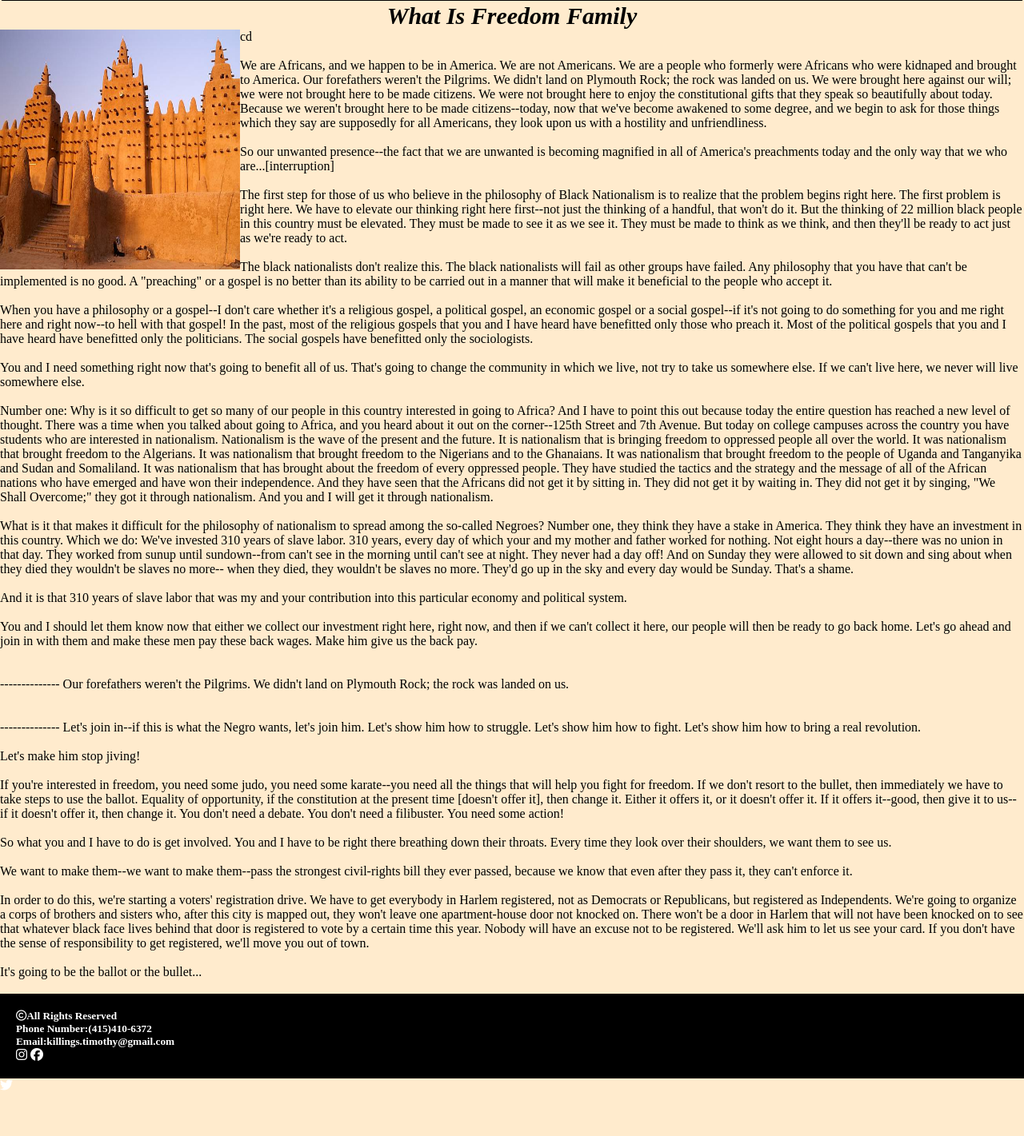
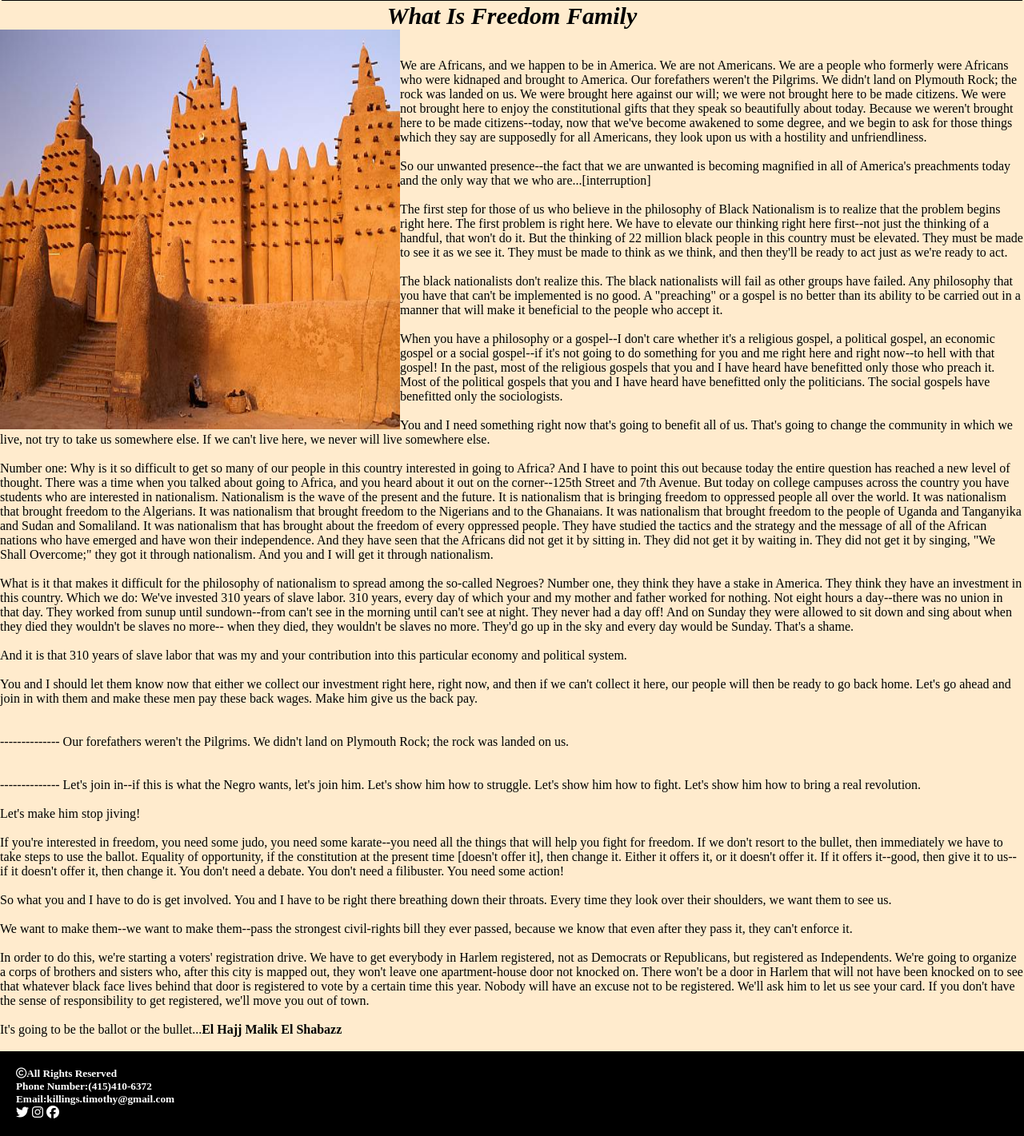
Before and after one commit to Akaamka83/final-project, a plain HTML site: page about.html in a window 1280 px wide. Shown: the part 151-1572 px from the top of the page at 80% size. Before the commit the page ends 1518 px from the top, so only its background shows below. Drawn offline with Linux system fonts and the light colour scheme.

Commit message:
edited my footer and img on about page

```diff
--- a/about.html
+++ b/about.html
@@ -33,7 +33,7 @@
 
       </nav>
     </header>
-    <div class="*""><h2>What Is Freedom Family</h2> <img src="./image/timbuktu.jpeg" class="timbuktu float-left " alt="Picture of Ancient City of Timbuktu">cd<br><br>
+    <div class="*"><h2>What Is Freedom Family</h2> <img src="./image/timbuktu.jpeg" class="timbuktu float-left " alt="Picture of Ancient City of Timbuktu"><br><br>
         <p>We are Africans, and we happen to be in America. We are not Americans. We are a people who formerly were Africans who were kidnaped and brought to America. Our forefathers weren't the Pilgrims. We didn't land on Plymouth Rock; the rock was landed on us. We were brought here against our will; we were not brought here to be made citizens. We were not brought here to enjoy the constitutional gifts that they speak so beautifully about today. Because we weren't brought here to be made citizens--today, now that we've become awakened to some degree, and we begin to ask for those things which they say are supposedly for all Americans, they look upon us with a hostility and unfriendliness. <br><br>
 
             So our unwanted presence--the fact that we are unwanted is becoming magnified in all of America's preachments today and the only way that we who are...[interruption] <br><br>
@@ -71,16 +71,18 @@
 
             In order to do this, we're starting a voters' registration drive. We have to get everybody in Harlem registered, not as Democrats or Republicans, but registered as Independents. We're going to organize a corps of brothers and sisters who, after this city is mapped out, they won't leave one apartment-house door not knocked on. There won't be a door in Harlem that will not have been knocked on to see that whatever black face lives behind that door is registered to vote by a certain time this year. Nobody will have an excuse not to be registered. We'll ask him to let us see your card. If you don't have the sense of responsibility to get registered, we'll move you out of town.<br><br>
 
-            It's going to be the ballot or the bullet...<br><br></p>
+            It's going to be the ballot or the bullet...<b>El Hajj Malik El Shabazz</b><br><br>
+            </p>
     </div>
 
-    <footer>
+    <footer class-="*">
         <h5 class="footertext"><i class="fa-regular fa-copyright"></i>All Rights Reserved</h5>
         <h5 class="footertext">Phone Number:(415)410-6372</h5>
         <h5 class="footertext">Email:killings.timothy@gmail.com</h5>
+        <a href="https://twitter.com/DrHueyPNewton" target="_blank"><i class="fa-brands fa-twitter"></i></a>
         <a href="https://www.instagram.com/black_studentunionwestlake/" target="_blank"><i class="fa-brands fa-instagram"></i></a>
         <a href="https://www.facebook.com/search/top?q=dr.%20huey%20p.%20newton%20foundation" target="_blank"><i class="fa-brands fa-facebook"></i></footer></i></a>
-        <i class="fa-brands fa-twitter"></i>
-        </footer>
+
+    </footer>
   </body>
 </html>
--- a/css/about.css
+++ b/css/about.css
@@ -48,6 +48,7 @@ footer {
     background-color: black;
     padding: 20px;
     display:block;
+    margin-bottom:-2px;
     }
 .footertext {
     color:white;
@@ -59,8 +60,8 @@ body {
     background-color: blanchedalmond;
 }
 .timbuktu {
-    width: 300px;
-    height: 300px;
+    width: 500px;
+    height: 500px;
     display: inline-block;
 }
 .float-left {
```
